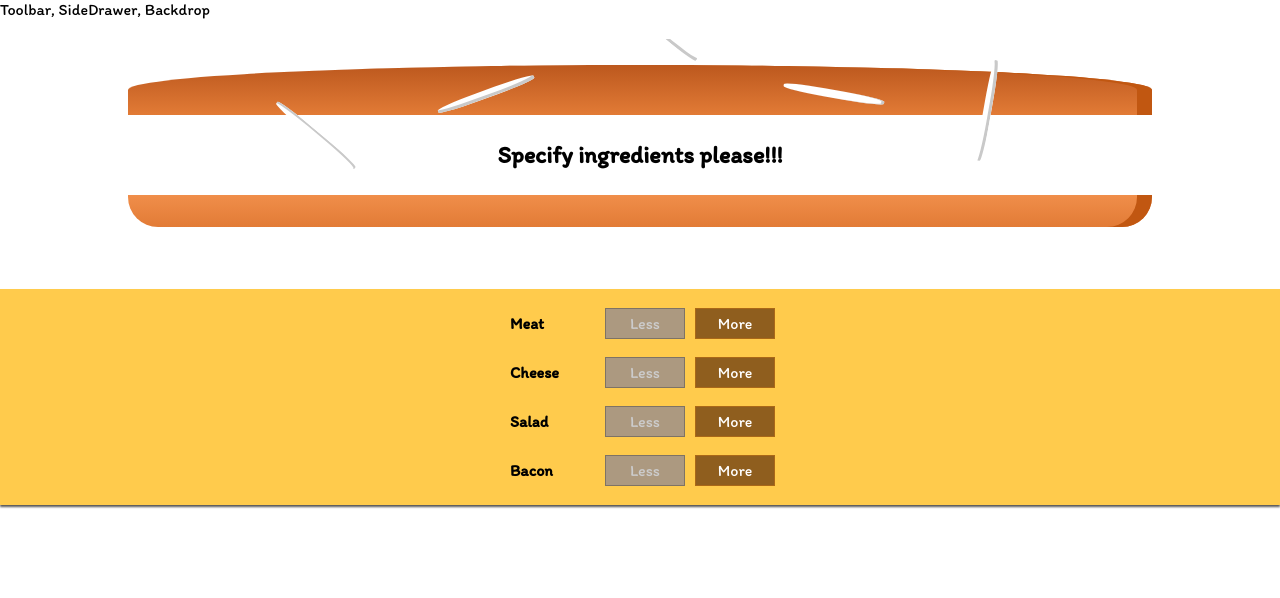
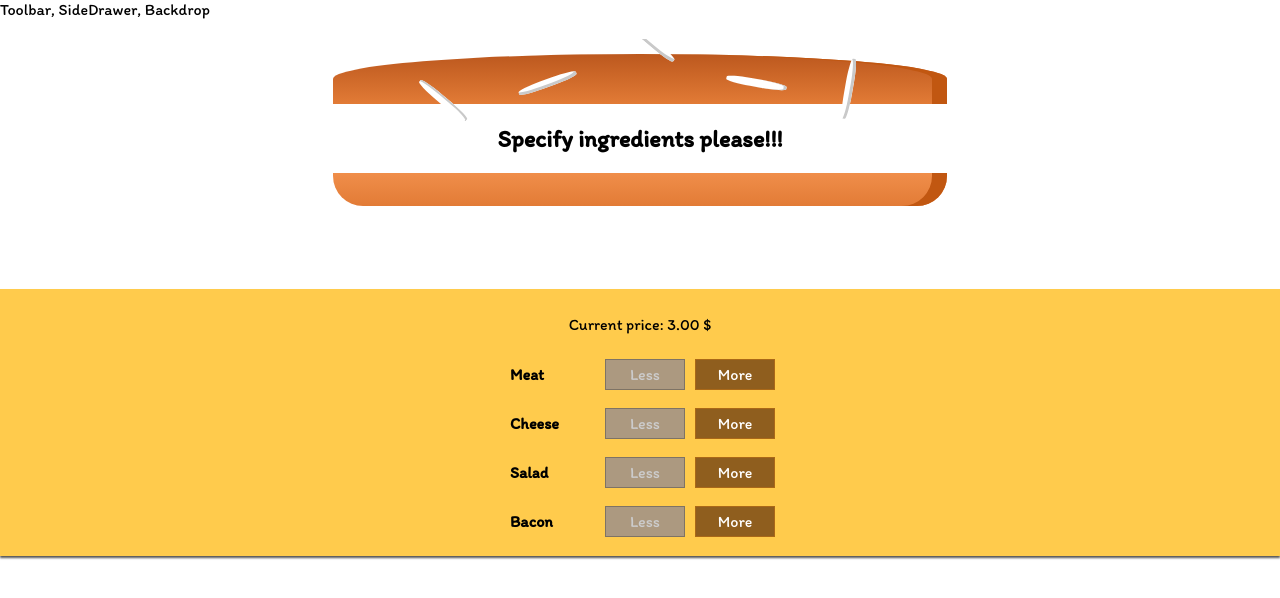
Before and after one commit to Soleksandr/burger-builder, a React app: page / in a window 1280 px wide. Shown: the top 598 px of the page. Built offline with nearby package versions, Linux system fonts and the light colour scheme.

Commit message:
add price displaying

```diff
--- a/src/components/Burger/BuildControls/BuildControls.jsx
+++ b/src/components/Burger/BuildControls/BuildControls.jsx
@@ -13,6 +13,7 @@ const controls = [
 const buildControls = (props) => {
   return (
     <div className={classes.BuildControls}>
+      <p>Current price: {props.price} $</p>
       {controls.map(c => (
         <BuildControl
           key={c.label}
@@ -33,4 +34,5 @@ buildControls.propTypes = {
   addIngredient: PropTypes.func.isRequired,
   removeIngredient: PropTypes.func.isRequired,
   ingredients: PropTypes.objectOf(PropTypes.number).isRequired,
+  price: PropTypes.string.isRequired,
 };
--- a/src/components/Burger/Burger.css
+++ b/src/components/Burger/Burger.css
@@ -1,5 +1,5 @@
 .Burger {
-  width: 100%;
+  width: 60%;
   margin: auto;
   height: 250px;
   overflow-y: auto;
--- a/src/containers/BurgerBuilder/BurgerBuilder.jsx
+++ b/src/containers/BurgerBuilder/BurgerBuilder.jsx
@@ -18,7 +18,7 @@ export default class BurgerBuilder extends Component {
       bacon: 0,
       cheese: 0,
     },
-    totalPrice: 3,
+    totalPrice: '3.00',
   }
 
   addIngredient = (type) => {
@@ -27,7 +27,7 @@ export default class BurgerBuilder extends Component {
         ...prevState.ingredients,
         [type]: prevState.ingredients[type] + 1,
       },
-      totalPrice: prevState.totalPrice + PRICE[type],
+      totalPrice: (+prevState.totalPrice + PRICE[type]).toFixed(2),
     }));
   }
 
@@ -37,7 +37,7 @@ export default class BurgerBuilder extends Component {
         ...prevState.ingredients,
         [type]: prevState.ingredients[type] ? prevState.ingredients[type] - 1 : 0,
       },
-      totalPrice: prevState.ingredients[type] ? prevState.totalPrice - PRICE[type] : prevState.totalPrice,
+      totalPrice: prevState.ingredients[type] ? (+prevState.totalPrice - PRICE[type]).toFixed(2) : prevState.totalPrice,
     }));
   }
 
@@ -53,6 +53,7 @@ export default class BurgerBuilder extends Component {
           removeIngredient={this.removeIngredient}
           disabledInfo={disabledInfo}
           ingredients={this.state.ingredients}
+          price={this.state.totalPrice}
         />
       </Aux>
     );
```
